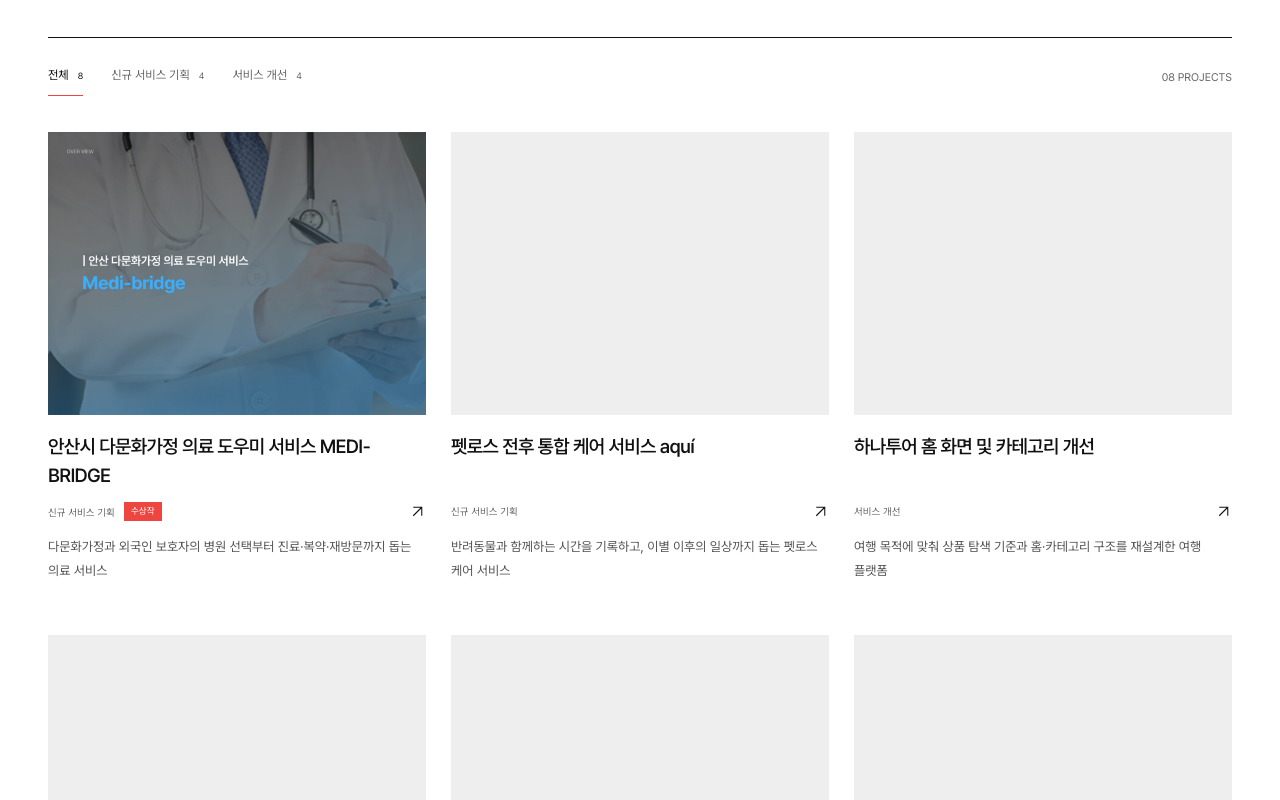
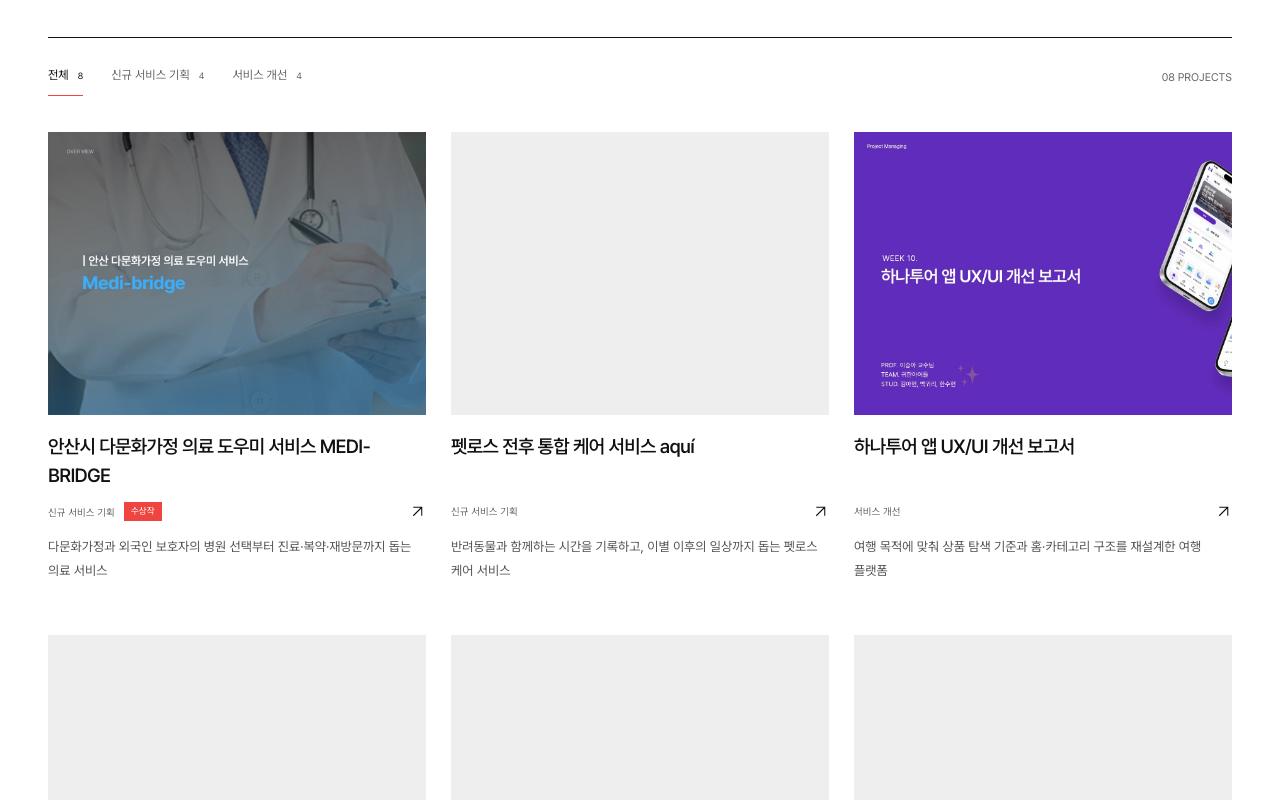
Before and after one commit to soohyun1212/han-soohyun-portfolio, a Next.js app: page / in a window 1280 px wide. Shown: the part 3880-4680 px from the top of the page. Built offline with nearby package versions, Linux system fonts and the light colour scheme; a web font is replaced by a local one.

Commit message:
Connect HanaTour and Rocket Fresh PDF covers and documents

```diff
--- a/src/app/globals.css
+++ b/src/app/globals.css
@@ -196,6 +196,7 @@ img { display: block; max-width: 100%; }
 .detail-meta dt { font-family: var(--font-meta); font-size: 10px; color: var(--muted); margin-bottom: 9px; }
 .detail-meta dd { font-size: 13px; line-height: 1.8; word-break: keep-all; }
 .cover-large .image-placeholder { aspect-ratio: 16 / 9; max-height: 300px; object-fit: cover; }
+.cover-large .project-cover-image { aspect-ratio: 16 / 9; max-height: 300px; object-fit: cover; object-position: center 25%; }
 .detail-section-nav { display: flex; align-items: center; flex-wrap: wrap; gap: 36px; padding-block: 27px; border-bottom: 1px solid var(--ink); font-family: var(--font-meta); font-size: 11px; }
 .detail-section-nav > a:last-child { margin-left: auto; }
 .detail-section-nav a:hover { text-decoration: underline; text-underline-offset: 5px; }
--- a/src/components/project-card.tsx
+++ b/src/components/project-card.tsx
@@ -5,8 +5,8 @@ import type { Project } from '@/data/projects';
 
 export function ProjectCover({ project, large = false }: { project: Project; large?: boolean }) {
   return <div className={`project-cover ${large ? 'cover-large' : ''}`}>
-    {project.image && !large
-      ? <img className="project-cover-image" src={`${process.env.NEXT_PUBLIC_BASE_PATH ?? ''}${project.image}`} alt={`${project.name} 프로젝트 썸네일`} width={1600} height={900} loading="lazy" />
+    {project.image
+      ? <img className="project-cover-image" src={`${process.env.NEXT_PUBLIC_BASE_PATH ?? ''}${project.image}`} alt={`${project.name} 프로젝트 표지`} width={1600} height={900} loading={large ? 'eager' : 'lazy'} />
       : <ImagePlaceholder label={`${project.title} 이미지 영역`}/>}
   </div>;
 }
--- a/src/data/projects.json
+++ b/src/data/projects.json
@@ -152,17 +152,20 @@
     "slug": "hanatour",
     "number": "03",
     "name": "HANATOUR",
+    "image": "/images/hanatour-cover.webp",
     "cardSummary": "여행 목적에 맞춰 상품 탐색 기준과 홈·카테고리 구조를 재설계한 여행 플랫폼",
-    "title": "하나투어 홈 화면 및 카테고리 개선",
+    "title": "하나투어 앱 UX/UI 개선 보고서",
     "category": "서비스 개선",
     "summary": "흩어진 여행상품 정보를 여행 목적과 탐색 기준에 맞게 재구성해, 홈 화면과 카테고리 구조를 개선한 여행 플랫폼 UX 개선 프로젝트",
     "role": "사용자 조사 · UX 분석 · IA 설계",
     "team": "3인 팀 프로젝트",
     "period": "2026.09.10 ~ 2026.12.10",
     "materials": [
-      "UX/UI 개선 보고서",
-      "화면설계서"
+      "보고서 및 화면설계서"
     ],
+    "downloads": {
+      "보고서 및 화면설계서": "/documents/hanatour-report-and-wireframes.download.json"
+    },
     "award": false,
     "overview": "하나투어는 다양한 여행 상품과 서비스가 하나의 화면에 혼재되어 사용자가 자신의 여행 목적에 맞는 진입점을 빠르게 파악하기 어려웠습니다. 2030 사용자의 실제 탐색 행동을 바탕으로 홈과 카테고리의 정보구조와 레이블을 재정리해 주요 상품을 더 적은 시행착오로 탐색할 수 있도록 개선했습니다.",
     "contributions": [
@@ -443,6 +446,7 @@
     "slug": "rocket-fresh",
     "number": "07",
     "name": "ROCKET FRESH",
+    "image": "/images/rocket-fresh-cover.webp",
     "cardSummary": "상품 비교가 어려운 로켓프레시의 탐색 구조를 사용자 조사·경쟁사 분석으로 개선한 리뉴얼 프로젝트",
     "title": "쿠팡 로켓프레시 웹사이트 메인화면 리뉴얼",
     "category": "서비스 개선",
@@ -453,6 +457,9 @@
     "materials": [
       "기획서"
     ],
+    "downloads": {
+      "기획서": "/documents/rocket-fresh-report.pdf"
+    },
     "award": false,
     "overview": "기존 로켓프레시 웹사이트는 과도하게 세분화된 카테고리와 반복되는 홍보 영역, 긴 스크롤 구조로 상품을 탐색하고 비교하기 어려웠습니다. 시장·사용자 조사와 78명의 설문, 경쟁 서비스 분석을 바탕으로 카테고리를 단순화하고 추천·소통 콘텐츠와 탐색 기능을 재구성했습니다.",
     "contributions": [
--- a/src/data/projects.ts
+++ b/src/data/projects.ts
@@ -6,6 +6,6 @@ export type Project = {
   award: boolean; overview: string; contributions: TextBlock[]; processIntro: string;
   process: TextBlock[]; decisions: { title: string; initial: string; evidence: string; change: string }[];
   result: string; reflection: string; sourcePages: number[]; image?: string;
-  downloads?: Record<string, string>;
+  downloads?: Record<string, string | undefined>;
 };
 export const projects: Project[] = projectData;
```
Also changed, not shown: 2 other files (tests, documents, lock files or other folders).
